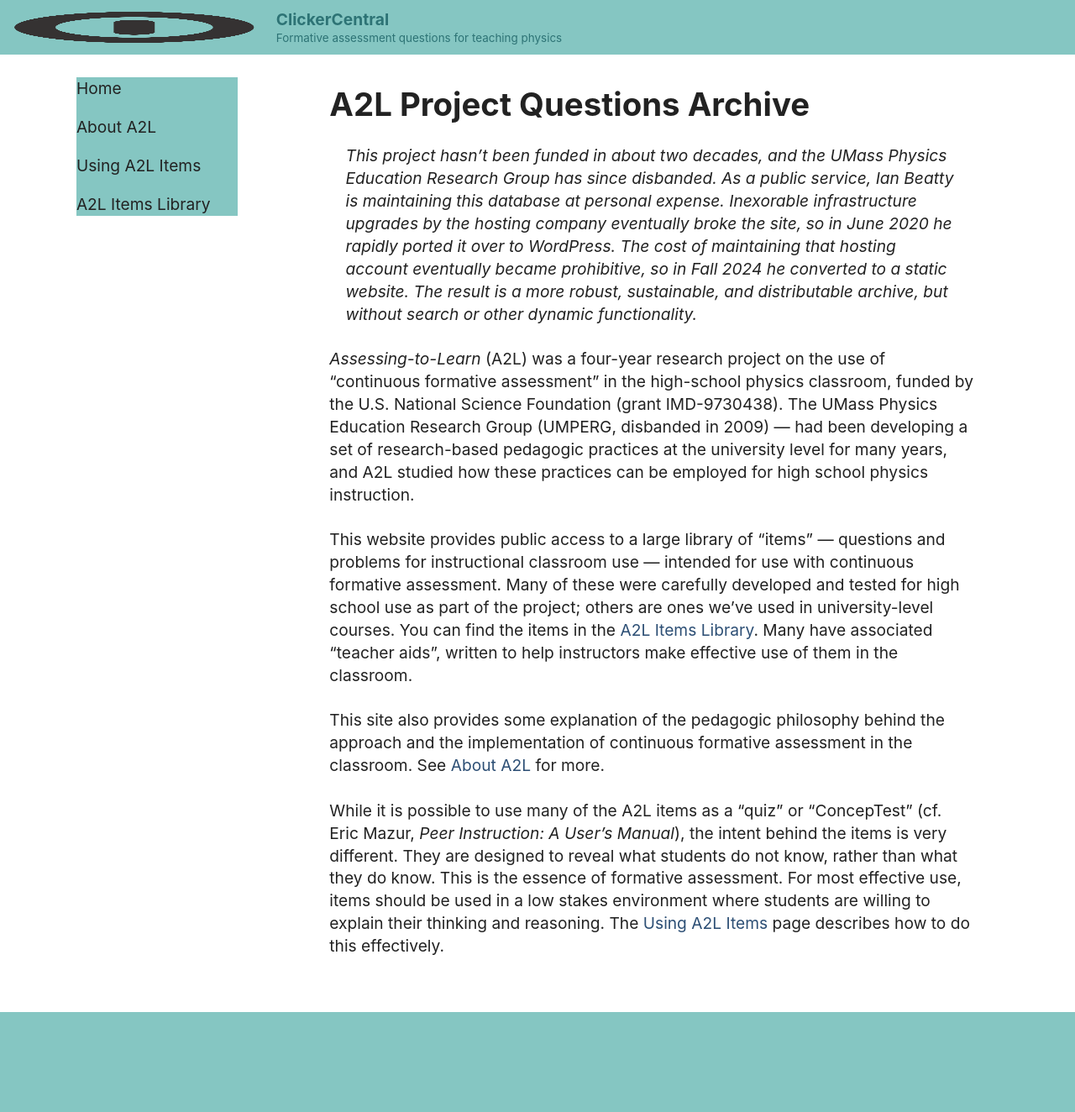
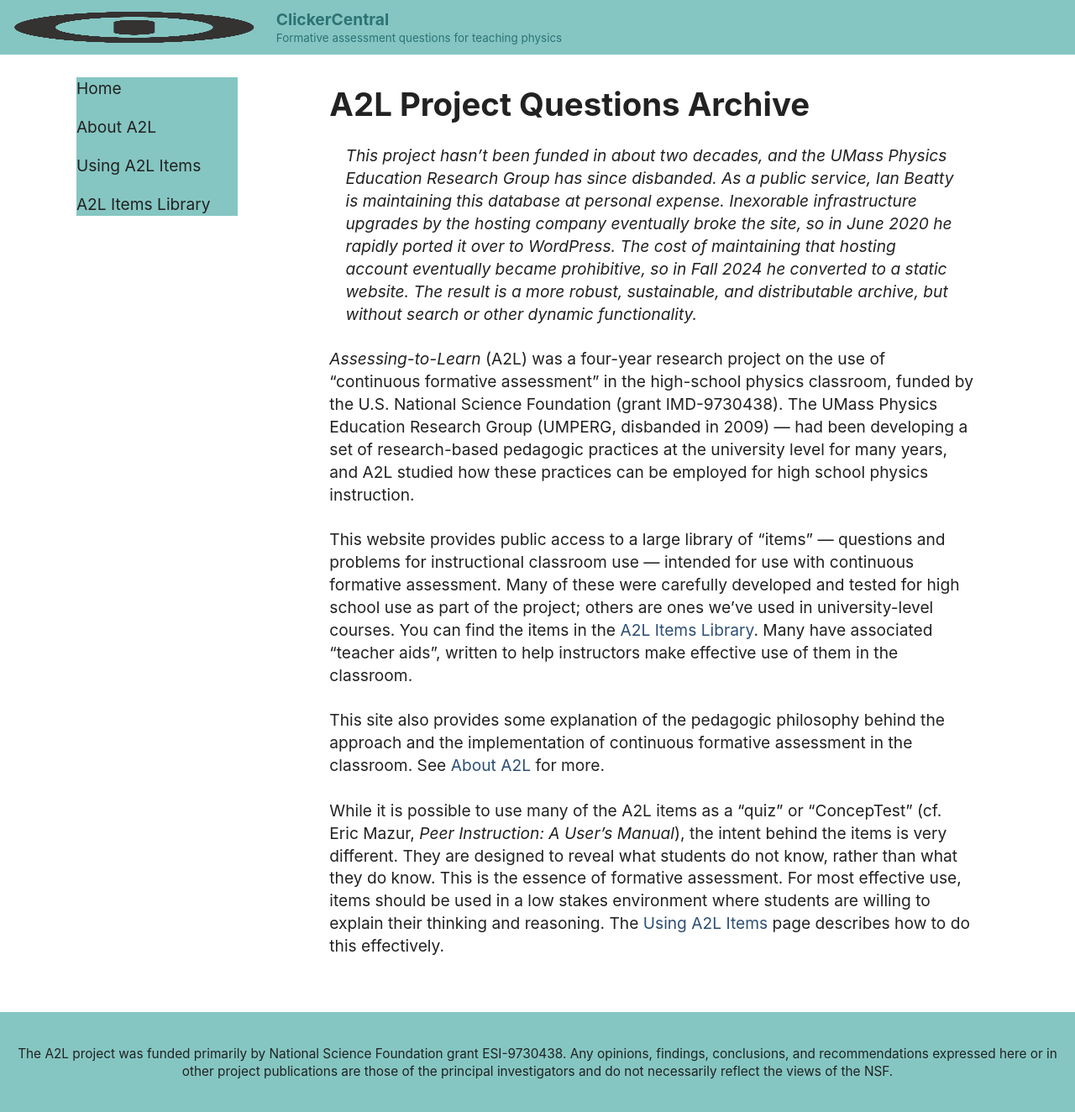
Before and after one commit to ibeatty/clickercentral, a Jekyll site: the page built from index.md, in a window 1280 px wide. Shown: the top 1324 px of the page at 84% size. Built offline with Jekyll 4.4.1, drawn with Linux system fonts in a browser that asks for light colours.

```diff
--- a/_data/locales.yml
+++ b/_data/locales.yml
@@ -142,7 +142,7 @@ en:
   excerpt:
     more: "More"
   footer:
-    credit: ""
+    credit: "The A2L project was funded primarily by National Science Foundation grant ESI-9730438. Any opinions, findings, conclusions, and recommendations expressed here or in other project publications are those of the principal investigators and do not necessarily reflect the views of the NSF."
   input:
     send: "Send"
     submit: "Submit"
```
Also changed, not shown: __to-do.md (+1 -0 lines).
